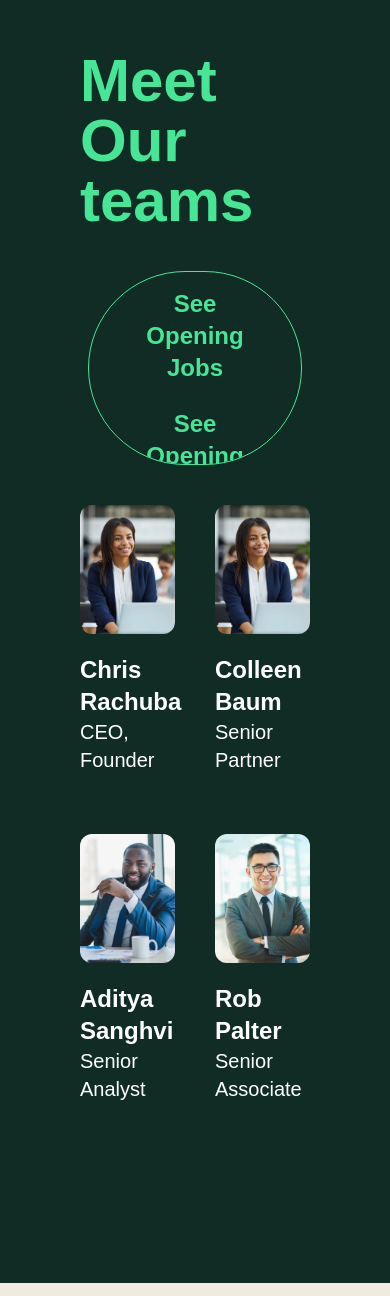
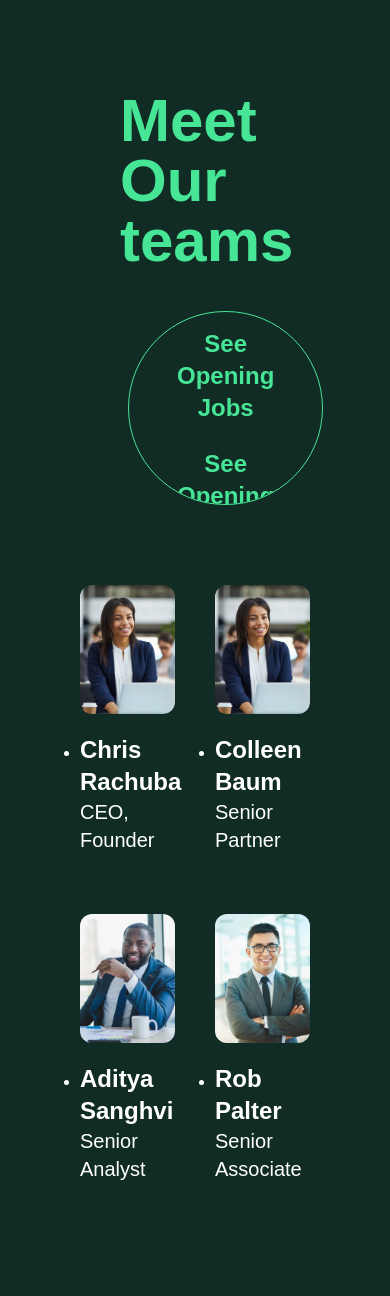
Before and after one commit to Yagya-Adh/product_hive, a Next.js app: page /about in a window 390 px wide. Shown: the part 5892-7188 px from the top of the page. Built offline with nearby package versions, Linux system fonts and the light colour scheme.

Commit message:
MeetOurTeam and NavBar component re-write

```diff
--- a/app/components/about/MeetOurTeam.tsx
+++ b/app/components/about/MeetOurTeam.tsx
@@ -28,11 +28,18 @@ const gridCardData = [
 ];
 const MeetOurTeam = () => {
   return (
-    <div className="bg-productHives-mainBackground">
-      <div className="max-w-screen-2xl mx-auto px-20 py-40">
-        <div className="grid grid-cols-1 md:grid-cols-2 gap-10 ">
-          <div>
-            <h1 className="text-productHives-buttonColor font-bold text-6xl py-10">
+    <section className="bg-productHives-mainBackground">
+      <div className="max-w-screen-2xl mx-auto px-20 py-40 relative">
+        <div className="grid grid-cols-1 md:grid-cols-2 gap-10 relative z-10">
+          <aside className="sticky top-10 z-40">
+            <article className="p-10">
+              <h1
+                className="
+              text-productHives-buttonColor
+              font-bold
+              text-6xl
+              py-10"
+              >
                 {" Meet Our teams"}
               </h1>
               <ButtonPills
@@ -40,13 +47,14 @@ const MeetOurTeam = () => {
                 text="See Opening Jobs"
                 padding="px-10"
               />
-          </div>
-          <div>
+            </article>
+          </aside>
+          <aside>
             <GridImageCard />
+          </aside>
         </div>
       </div>
-      </div>
-    </div>
+    </section>
   );
 };
 
@@ -54,7 +62,7 @@ export default MeetOurTeam;
 
 const GridImageCard = () => {
   return (
-    <div className="grid-cols-2 grid gap-10">
+    <article className="grid-cols-2 grid gap-10">
       {gridCardData?.map((listGrid) => (
         <div key={listGrid.id}>
           <Image
@@ -65,12 +73,12 @@ const GridImageCard = () => {
             className="rounded-xl"
           />
 
-          <div className="py-5 text-white">
+          <summary className="py-5 text-white">
             <h1 className="text-2xl font-bold">{listGrid.name}</h1>
             <h3 className="text-xl">{listGrid.title}</h3>
-          </div>
+          </summary>
         </div>
       ))}
-    </div>
+    </article>
   );
 };
```
Also changed, not shown: app/components/navbar/NavBar.tsx (+15 -1 lines). Lines whose indentation alone changed are shown as unchanged.
